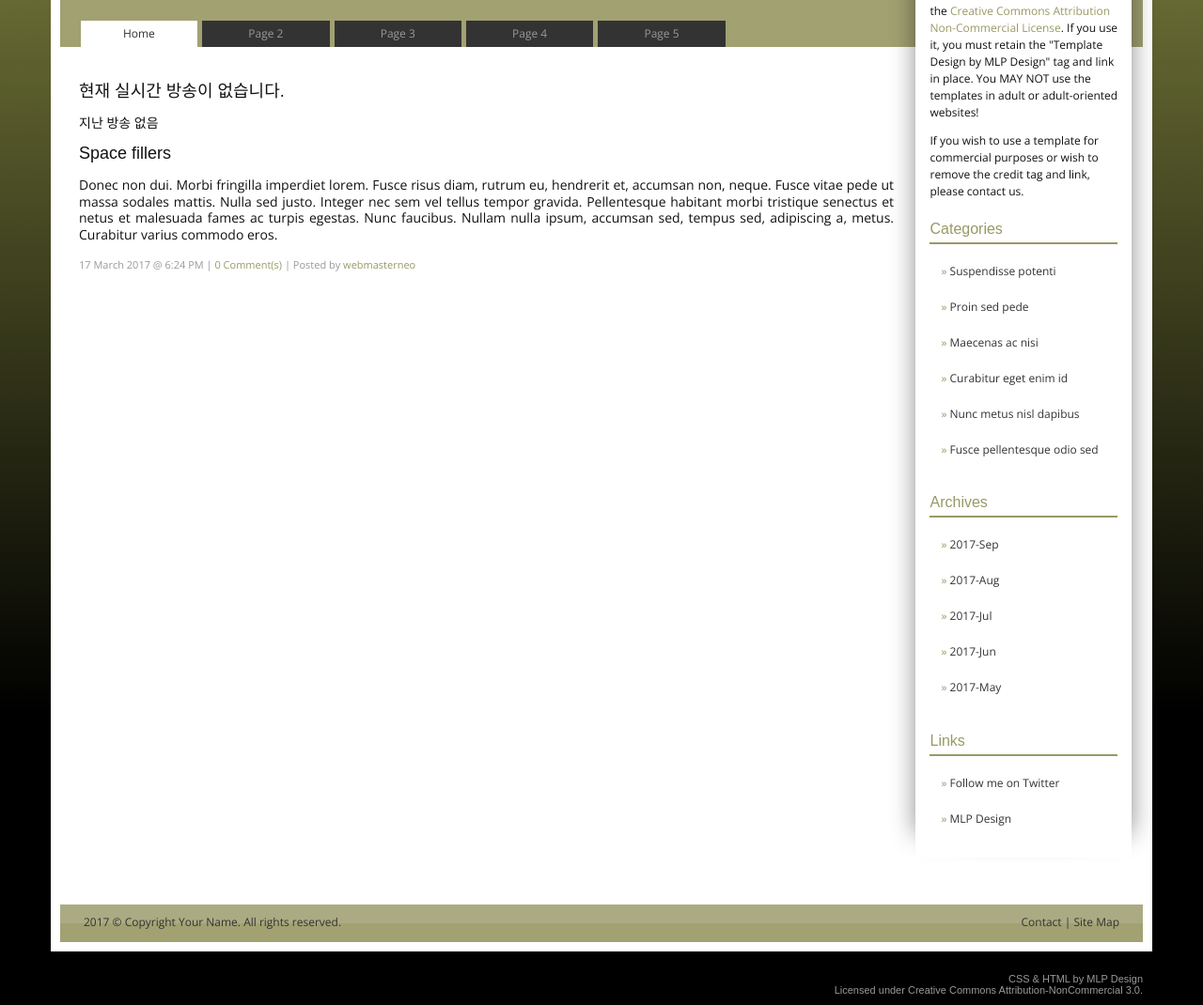
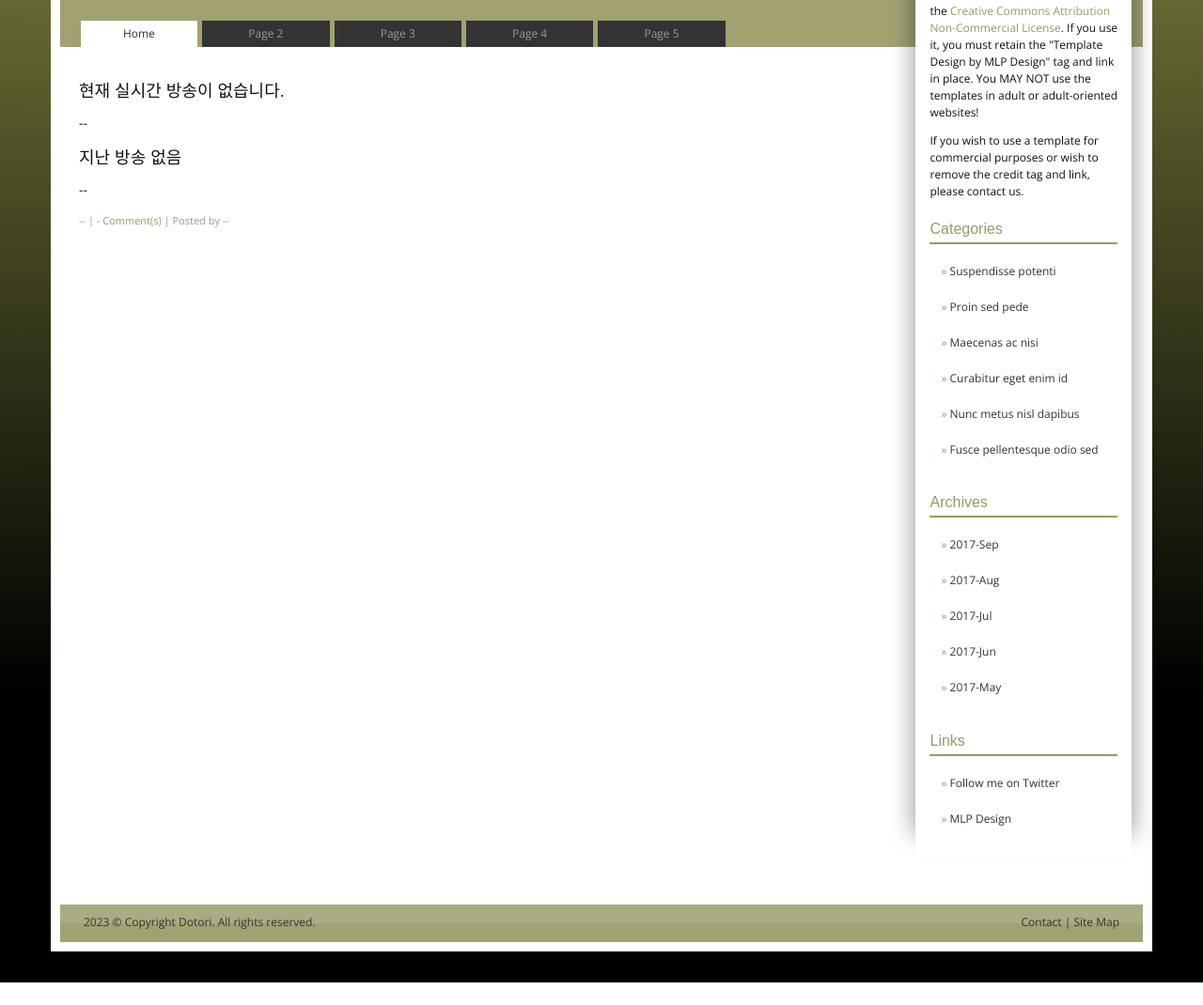
Before and after one commit to better-for-tori/html, a plain HTML site: page index.html in a window 1280 px wide. Shown: the part 168-1238 px from the top of the page at 94% size. After the commit the page ends 1214 px from the top, so only its background shows below. Drawn offline with nearby package versions, Linux system fonts and the light colour scheme.

Commit message:
Add files via upload

```diff
--- a/index.html
+++ b/index.html
@@ -74,14 +74,14 @@
 			<!--post item-->
 			<div class="item">
 				<h1>현재 실시간 방송이 없습니다.</h1>
-				<p>지난 방송  없음</p>
+				<p>--</p>
 
 			</div>
 			<!--another post item-->
 			<div class="item">
-				<h1>Space fillers</h1>
-				<p>Donec non dui. Morbi fringilla imperdiet lorem. Fusce risus diam, rutrum eu, hendrerit et, accumsan non, neque. Fusce vitae pede ut massa sodales mattis. Nulla sed justo. Integer nec sem vel tellus tempor gravida. Pellentesque habitant morbi tristique senectus et netus et malesuada fames ac turpis egestas. Nunc faucibus. Nullam nulla ipsum, accumsan sed, tempus sed, adipiscing a, metus. Curabitur varius commodo eros.</p>
-				<span>17 March 2017 @ 6:24 PM | <a href="#">0 Comment(s)</a> | Posted by <a href="#">webmasterneo</a></span>
+				<h1>지난 방송  없음</h1>
+				<p>--</p>
+				<span>-- | <a href="#">- Comment(s)</a> | Posted by <a href="#">--</a></span>
 			</div>
 			<!--end of another post item-->
 		</div>
@@ -95,9 +95,9 @@
 
 	<!--start footer-->
 	<div id="footer">
-		<span class="left">2017 &copy; Copyright <a href="#">Your Name</a>. All rights reserved.</span>
+		<span class="left">2023 &copy; Copyright <a href="#">Dotori</a>. All rights reserved.</span>
 		<span class="right"><a href="#">Contact</a> | <a href="#">Site Map</a></span>
-		<p class="show-footer">2017 &copy; Copyright <a href="#">Your Name</a>. All rights reserved.<br /><a href="#">Contact</a> | <a href="#">Site Map</a></p>
+		<p class="show-footer">2023 &copy; Copyright <a href="#">UBS</a>. All rights reserved.<br /><a href="#">Contact</a> | <a href="#">Site Map</a></p>
 	</div>
 	<!--end of footer-->
 
@@ -107,7 +107,7 @@
 	<!--start credits-->
 	<!--//Under CC-NC 3.0, this portion must be left intact and must not be hidden.//-->
 	<div id="credits">
-	<span><a href="http://www.mlpdesign.net" title="CSS &amp; HTML by MLP Design.net">CSS &amp; HTML</a> by MLP Design<br />Licensed under <a rel="license" href="http://creativecommons.org/licenses/by-nc/3.0/">Creative Commons Attribution-NonCommercial 3.0</a>.</span>
+	<span><a href="with T</a>.</span>
 	</div>
 	<!--end of credits-->
 
```
